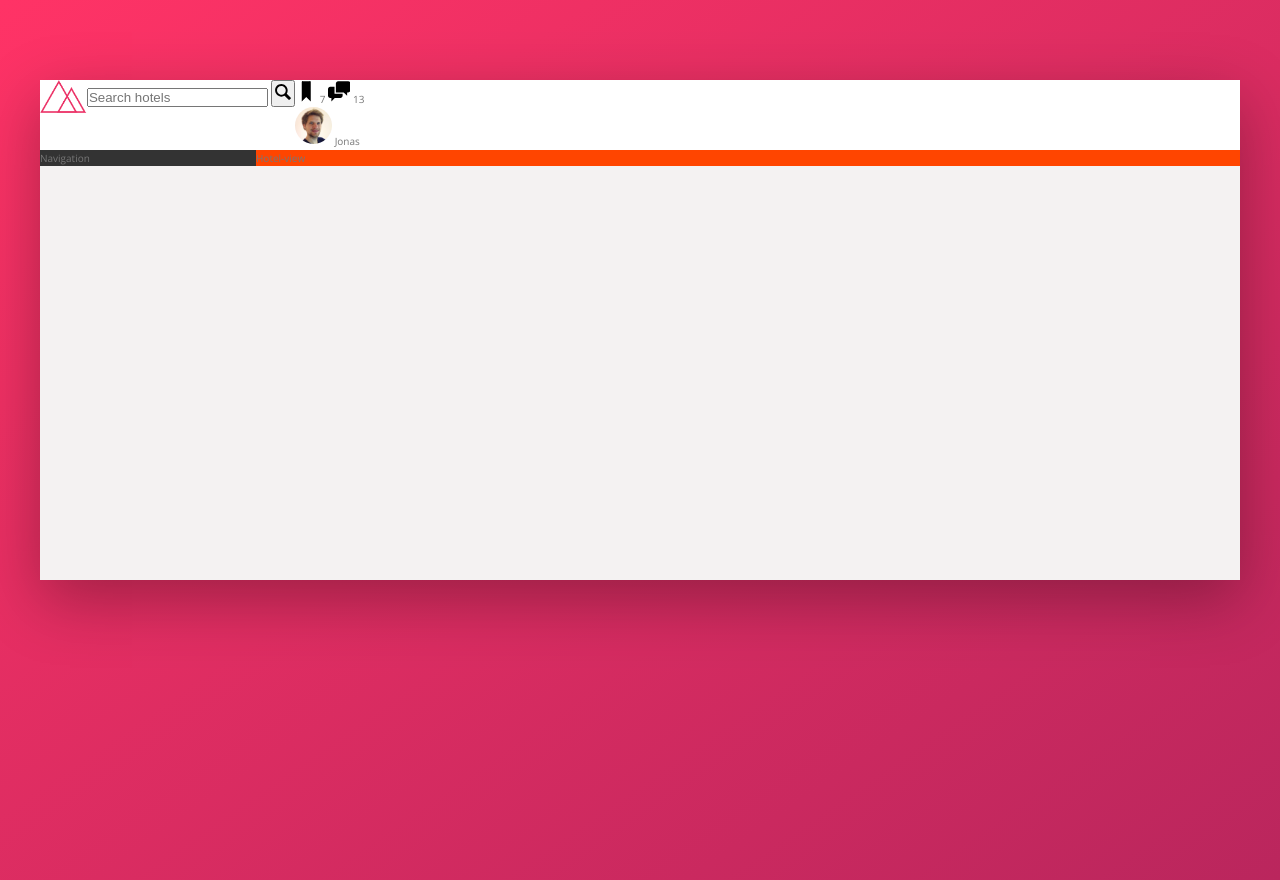
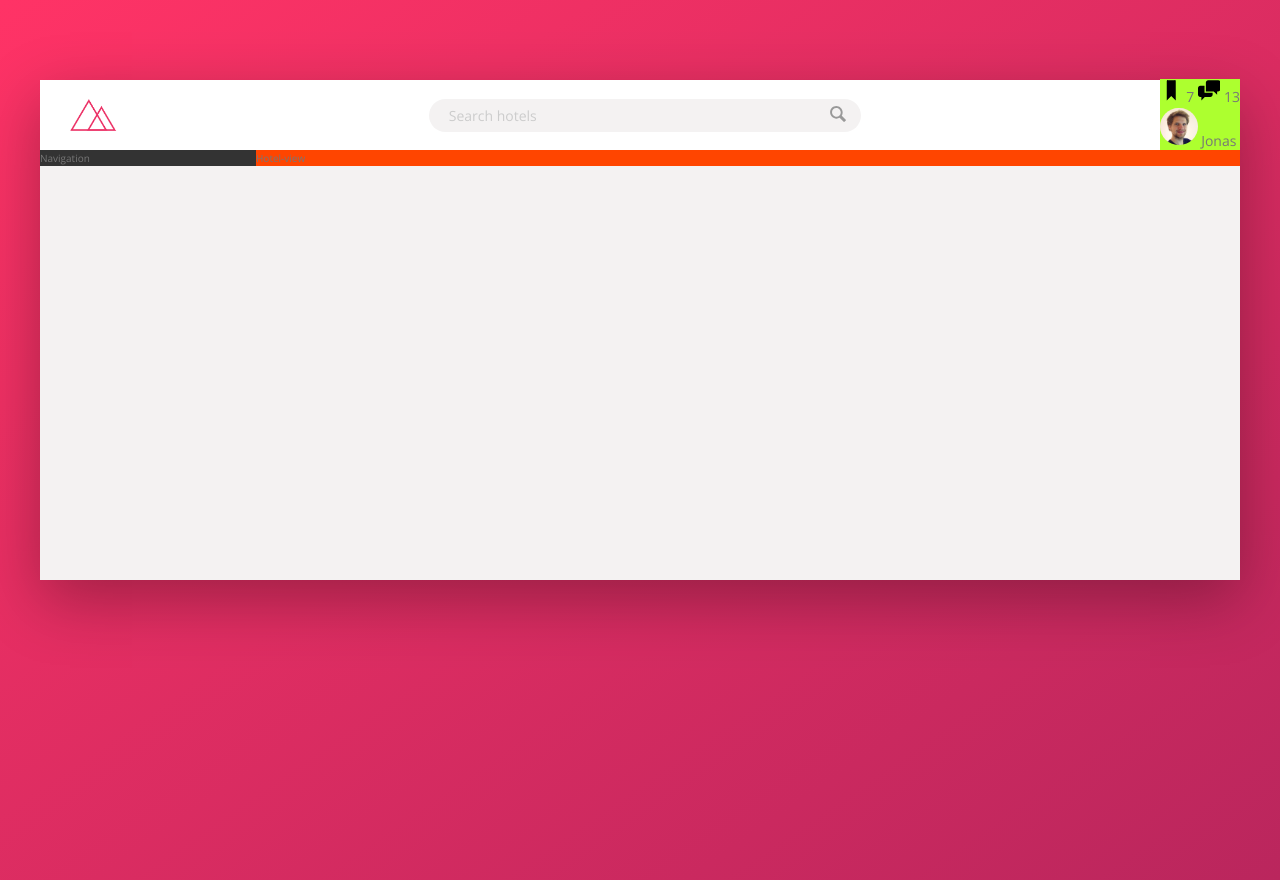
Before and after one commit to hsnu510514/Trillo, a website: page index.html in a window 1280 px wide. Drawn offline with nearby package versions, Linux system fonts and the light colour scheme.

Commit message:
search box

```diff
--- a/_components.scss
+++ b/_components.scss
@@ -3,28 +3,71 @@
 
 .logo {
   height: 3.25rem;
+  margin-left: 3rem;
 }
 
 ///////////////////////////////////////
 // SEARCH
 .search {
+  flex: 0 0 40%;
+
+  display: flex;
+  align-items: center;
+  justify-content: center;
+
   &__input {
+    font-family: inherit;
+    font-size: inherit;
+    color: inherit;
+    background-color: var(--color-grey-light-2);
+    border: none;
+    padding: .7rem 2rem;
+    border-radius: 100px;
+    width: 90%;
+    transition: all .2s;
+    margin-right: -3.25rem;
 
+    &:focus {
+      outline: none;
+      width: 100%;
+      background-color: var(--color-grey-light-3);
+    }
+
+    &::-webkit-input-placeholder {
+      font-weight: 100;
+      color: var(--color-grey-light-4);
+    }
+  }
+
+  &__input:focus + &__button {
+    background-color: var(--color-grey-light-3);
   }
 
   &__button {
+    border: none;
+    background-color: var(--color-grey-light-2);
 
+    &:focus {
+      outline: none;
+    }
+
+    &:active {
+      transform: translateY(2px);
+    }
   }
 
   &__icon {
     height: 2rem;
     width: 2rem;
+    fill: var(--color-grey-dark-3);
   }
 }
 
 ///////////////////////////////////////
 // USER NAVIGATION
 .user-nav {
+  background-color: greenyellow;
+
   &__icon-box {
 
   }
--- a/_layout.scss
+++ b/_layout.scss
@@ -8,11 +8,14 @@
 }
 
 .header {
+  font-size: 1.4rem;
   height: 7rem;
   background-color: #fff;
   border-bottom: var(--color-grey-light-2);
 
   display: flex;
+  justify-content: space-between;
+  align-items: center;
 }
 
 .content {
```
Also changed, not shown: css/style.css.
